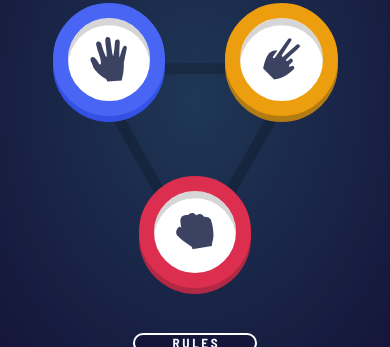
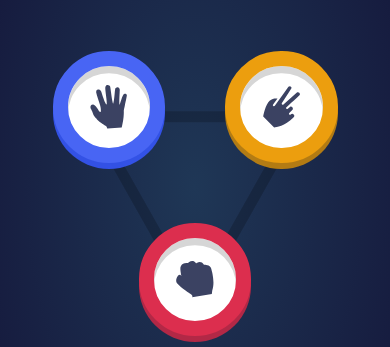
Before and after one commit to txr-nicole/rock-paper-scissors-master, a plain HTML site: page index.html in a window 390 px wide. Shown: the part 163-510 px from the top of the page. Drawn offline with Linux system fonts and the light colour scheme.

Commit message:
🐛 container size

```diff
--- a/styles.css
+++ b/styles.css
@@ -181,9 +181,12 @@ main {
     /* margin-top: 5rem; */
     background-size: 19rem;
   }
+  .container{
+    height: 700px;
+  }
   .rules{
     position:static;
-    height: 41px;
+    min-height: 41px;
     width:124px;
     align-self: center;
     font-size: 110%;
```
